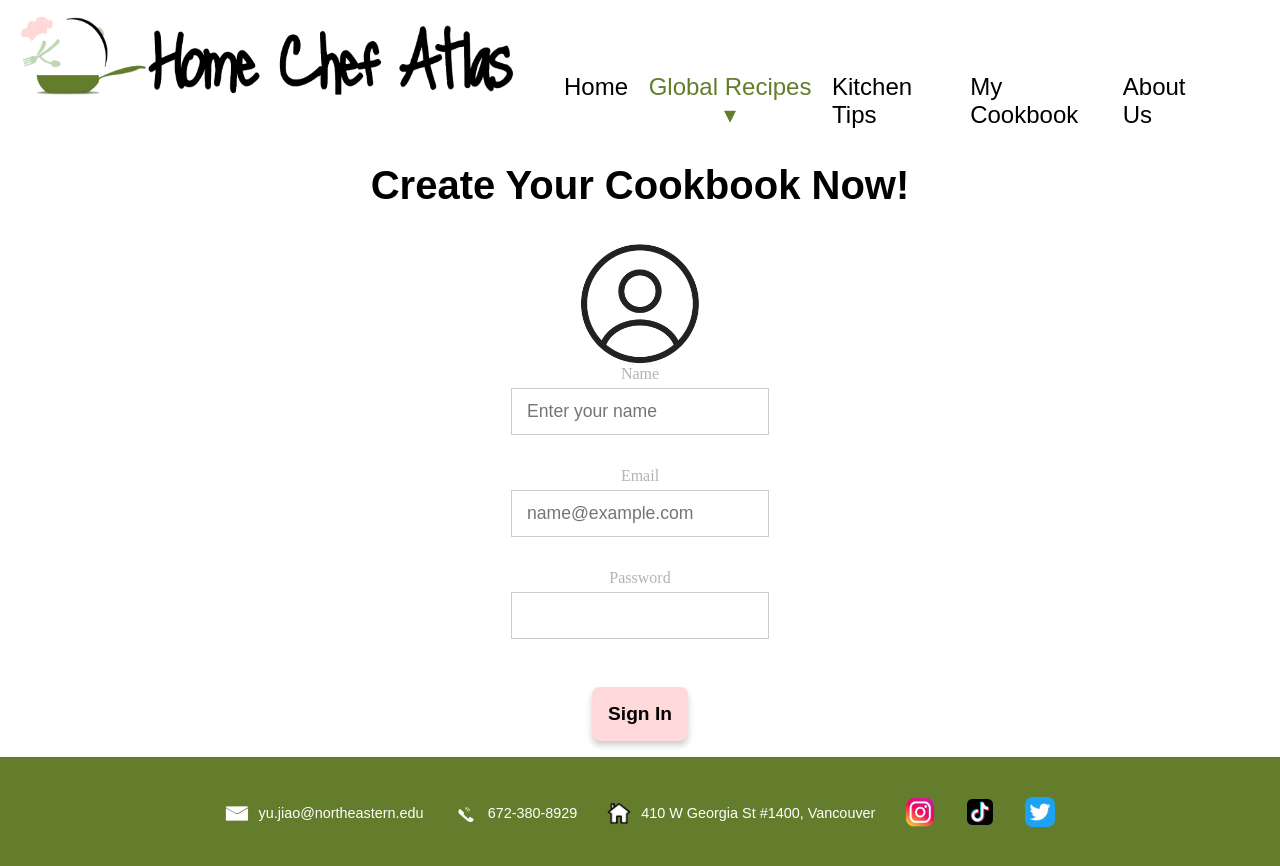
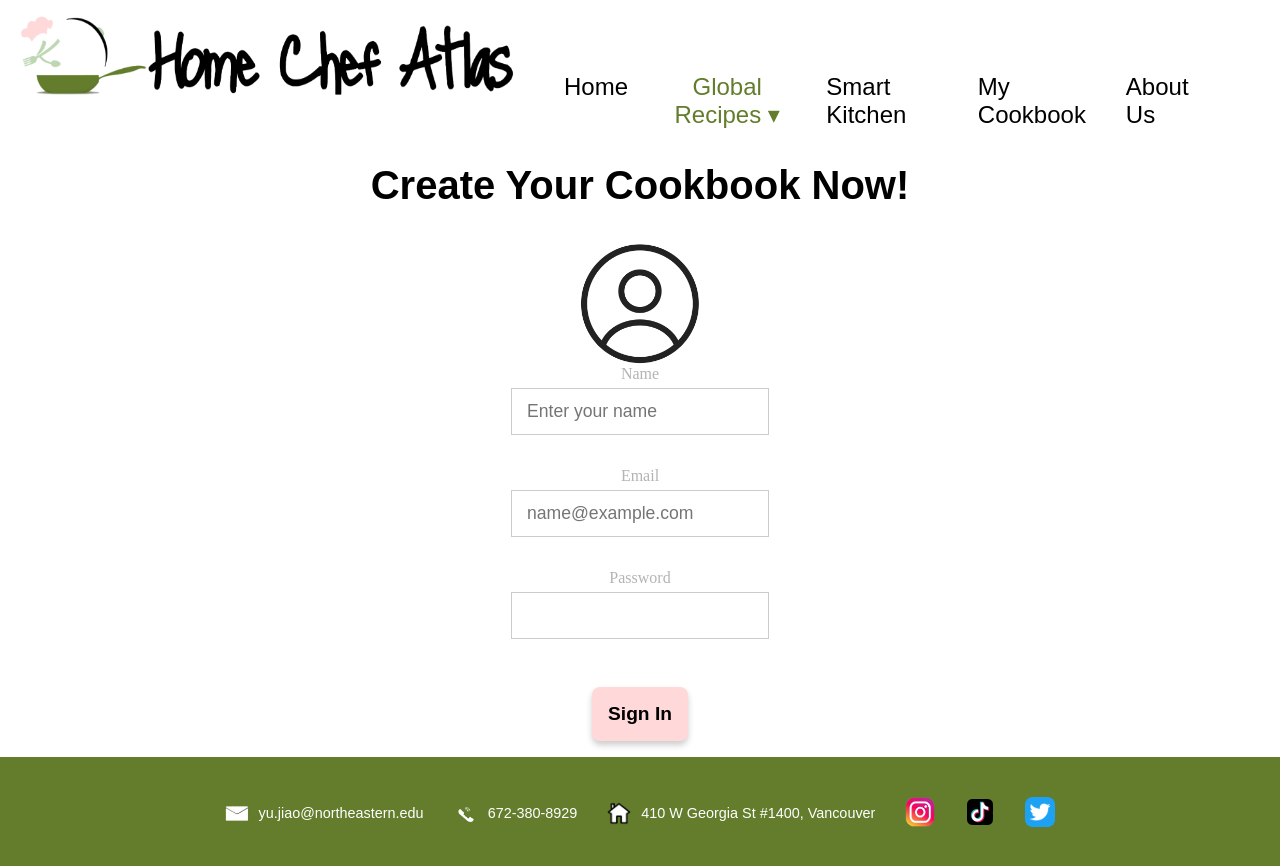
Before and after one commit to Bullebulle/dgm6109, a plain HTML site: page final_project/signIn.html in a window 1280 px wide. Drawn offline with Linux system fonts and the light colour scheme.

Commit message:
Update signIn.html

```diff
--- a/final_project/signIn.html
+++ b/final_project/signIn.html
@@ -23,7 +23,7 @@
 							<a class="nav-sub-item" href="southAmerican.html">South American</a>
 						</div>
 					</div>
-					<a class="nav-sub-item" href="kitchenTips.html">Kitchen Tips</a>
+					<a class="nav-sub-item" href="kitchenTips.html">Smart Kitchen</a>
 					<a class="nav-sub-item" href="myCookbook1.html">My Cookbook</a>
 					<a class="nav-sub-aboutUs" href="aboutUs.html">About Us</a>
 				</nav>
```
